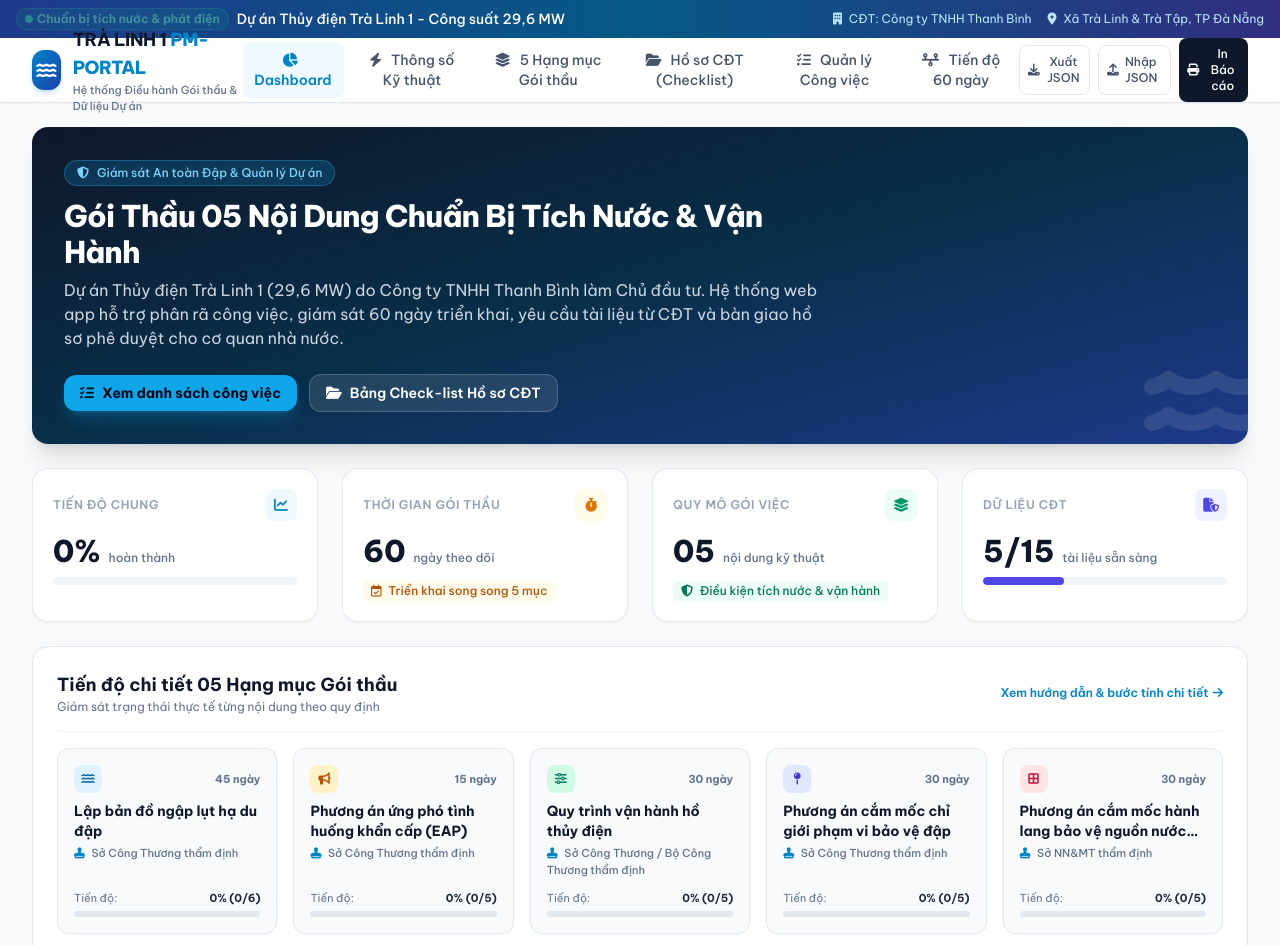
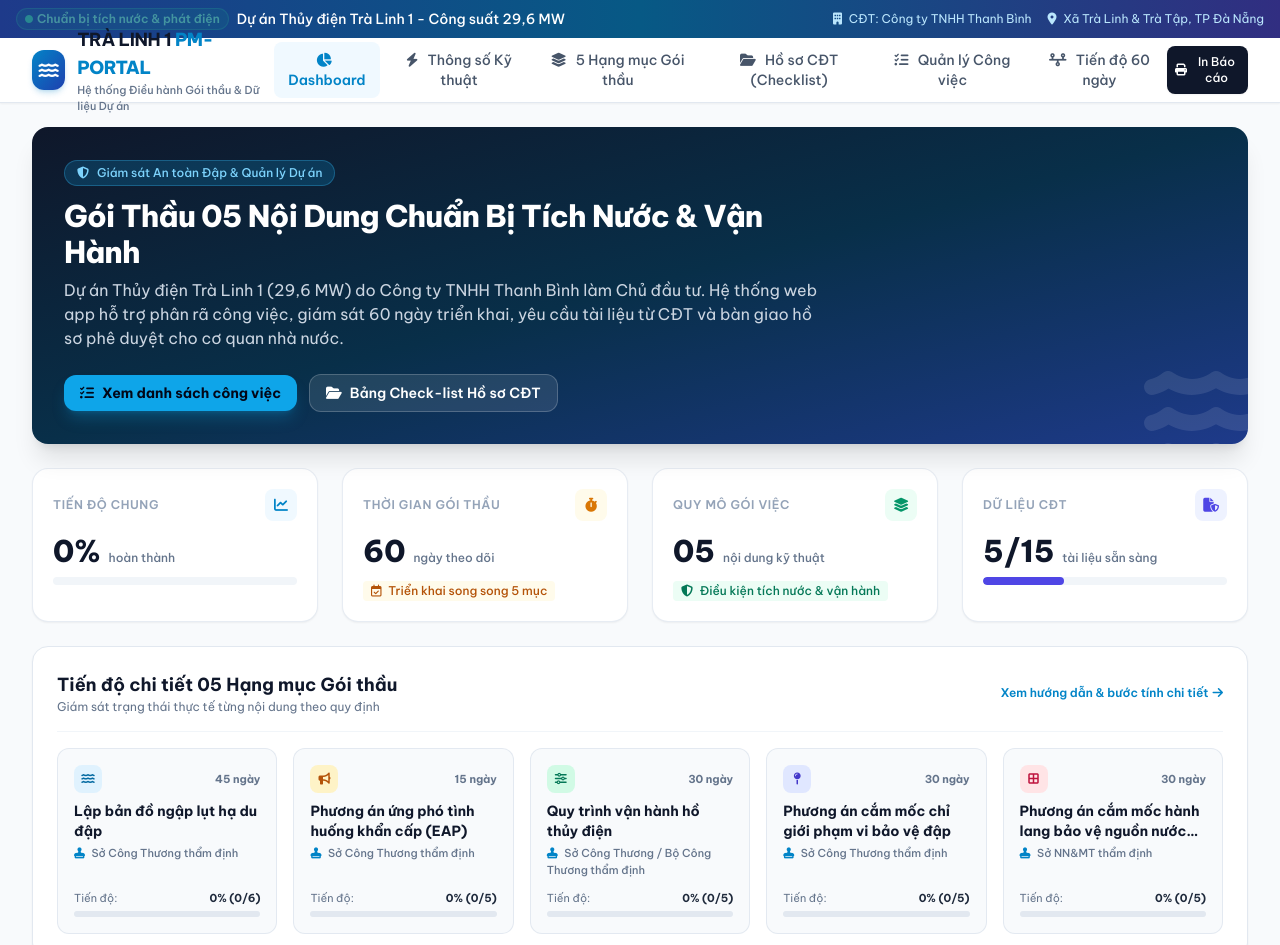
Before and after one commit to thivanlekhoa/thuy-dien-tra-linh1, a plain HTML site: page index.html in a window 1280 px wide. Shown: the top 945 px of the page. Drawn offline with nearby package versions, Linux system fonts and the light colour scheme.

Commit message:
Add files via upload

```diff
--- a/index.html
+++ b/index.html
@@ -135,13 +135,6 @@
 
         <!-- Right Quick Actions -->
         <div class="flex items-center gap-2">
-          <button onclick="exportDataJSON()" title="Xuất file JSON tiến độ để chia sẻ đồng nghiệp" class="p-2 text-slate-600 hover:text-sky-600 hover:bg-slate-100 rounded-lg text-xs font-medium flex items-center gap-1.5 border border-slate-200">
-            <i class="fa-solid fa-download"></i> <span class="hidden lg:inline">Xuất JSON</span>
-          </button>
-          <label title="Nạp file JSON cập nhật từ đồng nghiệp" class="cursor-pointer p-2 text-slate-600 hover:text-sky-600 hover:bg-slate-100 rounded-lg text-xs font-medium flex items-center gap-1.5 border border-slate-200">
-            <i class="fa-solid fa-upload"></i> <span class="hidden lg:inline">Nhập JSON</span>
-            <input type="file" id="importFileInput" onchange="importDataJSON(event)" accept=".json" class="hidden">
-          </label>
           <button onclick="window.print()" title="In hoặc Lưu báo cáo PDF" class="p-2 bg-slate-900 text-white hover:bg-slate-800 rounded-lg text-xs font-medium flex items-center gap-1.5 shadow-sm">
             <i class="fa-solid fa-print"></i> <span class="hidden sm:inline">In Báo cáo</span>
           </button>
```
